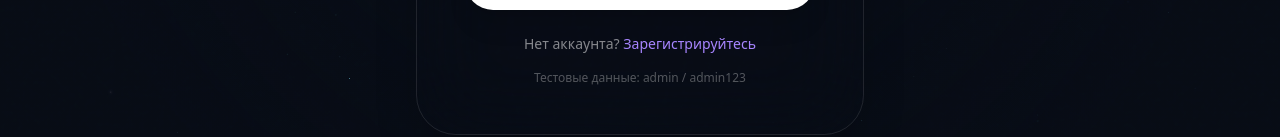
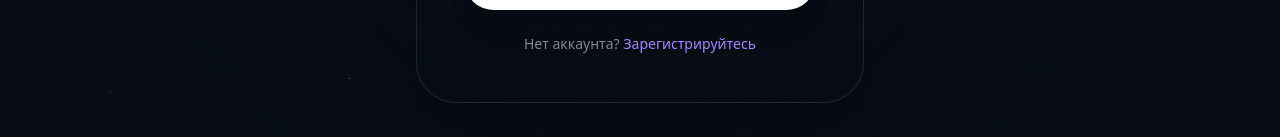
Before and after one commit to k4dzuma/123, a Next.js app: page /login in a window 1280 px wide. Shown: the part 663-800 px from the top of the page. Built offline with nearby package versions, Linux system fonts and the light colour scheme; no server answers.

Commit message:
Remove test credentials from login page

```diff
--- a/src/app/login/page.tsx
+++ b/src/app/login/page.tsx
@@ -137,9 +137,7 @@
                             </p>
                         </div>
 
-                        <div className="mt-4 text-center text-white/30 text-xs">
-                            Тестовые данные: admin / admin123
-                        </div>
+
                     </div>
                 </motion.div>
             </div>
```
